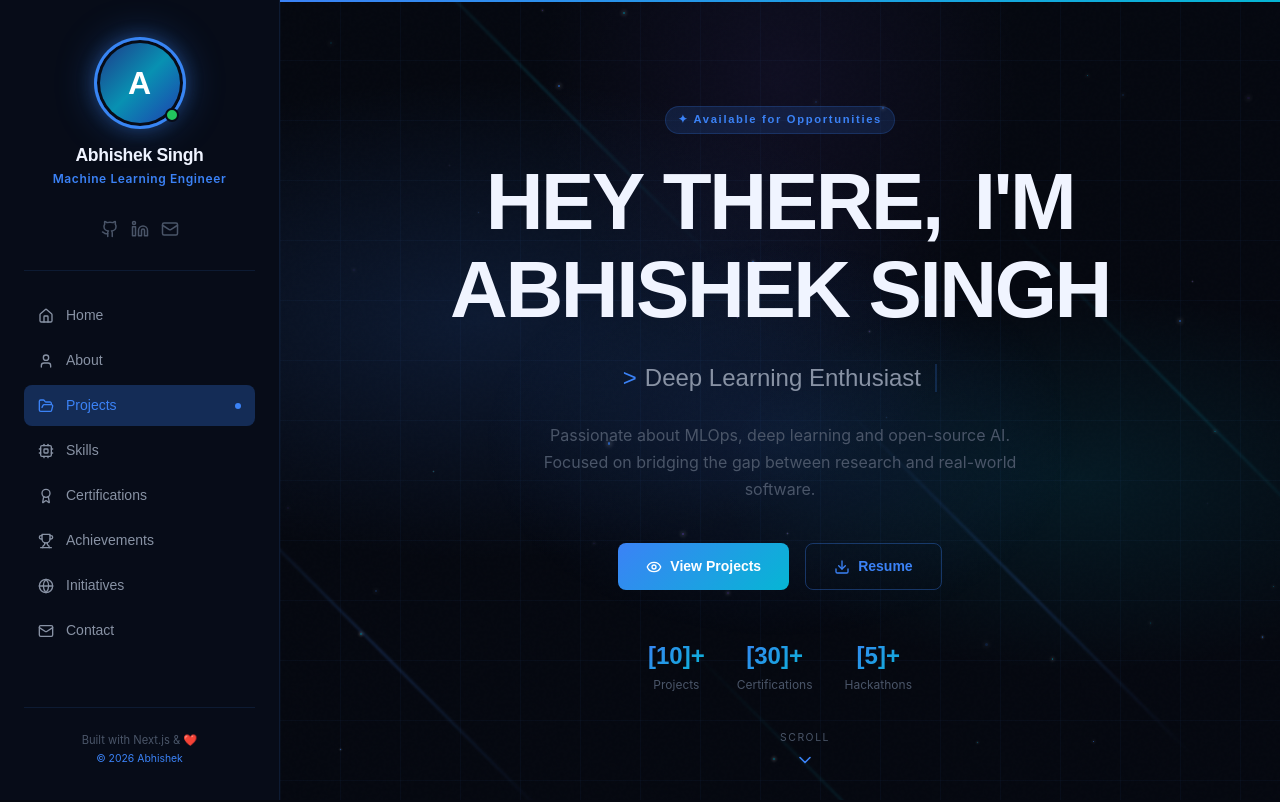
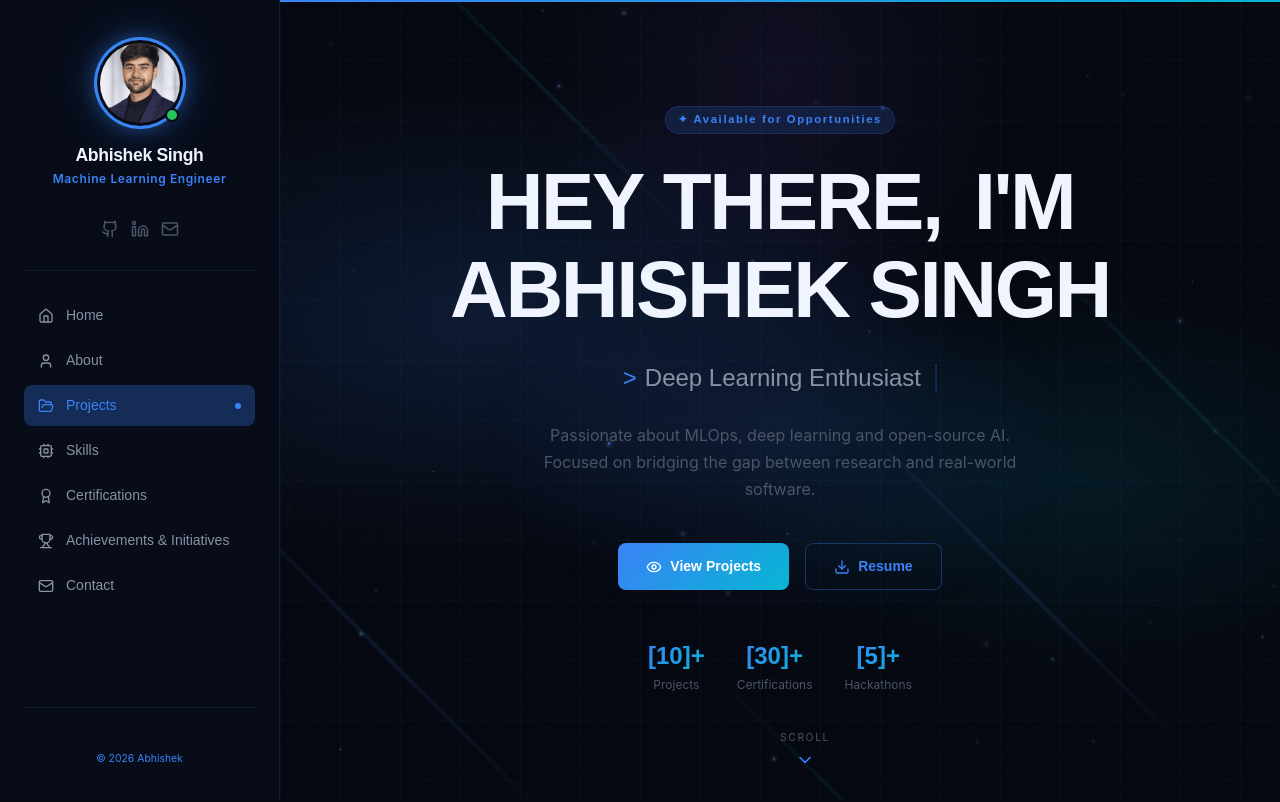
Before and after one commit to iabhishek765/portfolio, a Next.js app: page / in a window 1280 px wide. Shown: the top 802 px of the page. Built offline with nearby package versions, Linux system fonts and the light colour scheme.

Commit message:
Update portfolio sections and navigation

```diff
--- a/src/app/page.tsx
+++ b/src/app/page.tsx
@@ -9,7 +9,6 @@ import Projects from '@/components/sections/Projects';
 import Skills from '@/components/sections/Skills';
 import Certifications from '@/components/sections/Certifications';
 import Achievements from '@/components/sections/Achievements';
-import Initiatives from '@/components/sections/Initiatives';
 import Contact from '@/components/sections/Contact';
 
 const sectionIds = navItems.map((n) => n.id);
@@ -27,7 +26,7 @@ export default function Home() {
         <Skills />
         <Certifications />
         <Achievements />
-        <Initiatives />
+
         <Contact />
       </main>
     </div>
--- a/src/components/layout/Sidebar.tsx
+++ b/src/components/layout/Sidebar.tsx
@@ -58,20 +58,17 @@ export default function Sidebar({ activeSection, onNavClick }: SidebarProps) {
             className="avatar-ring"
             style={{ padding: 3, borderRadius: '50%', background: 'transparent' }}
           >
-            <div className="relative w-20 h-20 rounded-full overflow-hidden bg-gradient-to-br from-blue-500 to-cyan-400">
-              {/* Placeholder avatar — replace src with /images/profile.jpg */}
-              <div
-                className="w-full h-full flex items-center justify-center"
+            <div className="relative w-20 h-20 rounded-full overflow-hidden">
+              <img
+                src="/images/Photo.png"
+                alt="Abhishek Singh"
+                className="w-full h-full object-cover"
                 style={{
-                  background: 'linear-gradient(135deg, #1e3a8a 0%, #0891b2 50%, #1e40af 100%)',
-                  fontSize: '2rem',
-                  fontWeight: 700,
-                  color: 'white',
-                  fontFamily: "'Space Grotesk', sans-serif",
+                  objectPosition: 'center 15%',
+                  objectFit: "cover",
                 }}
-              >
-                {personal.shortName.charAt(0)}
-              </div>
+                />
+
             </div>
           </div>
           {/* Online indicator */}
@@ -157,7 +154,7 @@ export default function Sidebar({ activeSection, onNavClick }: SidebarProps) {
       {/* Footer */}
       <div className="mt-auto pt-6" style={{ borderTop: '1px solid var(--border)' }}>
         <p style={{ fontSize: '0.7rem', color: 'var(--text-muted)', textAlign: 'center', lineHeight: 1.6 }}>
-          Built with Next.js & ❤️
+
           <br />
           <span style={{ color: 'var(--accent)', fontSize: '0.65rem' }}>© {new Date().getFullYear()} {personal.shortName}</span>
         </p>
--- a/src/components/sections/Achievements.tsx
+++ b/src/components/sections/Achievements.tsx
@@ -17,10 +17,10 @@ export default function Achievements() {
       style={{ borderTop: '1px solid var(--border)' }}
     >
       <SectionWrapper>
-        <p className="section-label">Milestones</p>
-        <h2 className="section-title">Achievements</h2>
+        <p className="section-label">BEYOND THE CLASSROOM</p>
+        <h2 className="section-title">Achievements & Initiatives</h2>
         <p className="section-subtitle">
-          Key milestones, competition results, and recognition across the AI/ML community.
+          Leadership, hackathons, writing articles, and open-source contributions that reflect my involvement beyond coursework.
         </p>
         <div style={{ width: 48, height: 3, background: 'var(--gradient-accent)', borderRadius: 2, marginTop: '1rem', marginBottom: '3rem' }} />
       </SectionWrapper>
--- a/src/components/sections/Certifications.tsx
+++ b/src/components/sections/Certifications.tsx
@@ -162,6 +162,36 @@ export default function Certifications() {
           <CertCard key={cert.id} cert={cert} index={i} inView={inView} />
         ))}
       </div>
+      <div
+  style={{
+    display: 'flex',
+    justifyContent: 'center',
+    marginTop: '2.5rem',
+  }}
+>
+  <a
+    href="https://drive.google.com/drive/folders/1YQHFhmygm2I6CaU_v5AaqCWL2UMms2vJ?usp=drive_link"
+    target="_blank"
+    rel="noopener noreferrer"
+    style={{
+      display: 'inline-flex',
+      alignItems: 'center',
+      gap: '0.5rem',
+      padding: '0.8rem 1.4rem',
+      borderRadius: '0.6rem',
+      border: '1px solid rgba(59, 130, 246, 0.5)',
+      background: 'rgba(30, 64, 175, 0.15)',
+      color: '#60a5fa',
+      fontSize: '0.9rem',
+      fontWeight: 600,
+      textDecoration: 'none',
+      transition: 'all 0.2s ease',
+    }}
+  >
+    View All Certifications
+    <span>↗</span>
+  </a>
+</div>
     </section>
   );
 }
--- a/src/components/sections/Contact.tsx
+++ b/src/components/sections/Contact.tsx
@@ -74,7 +74,7 @@ export default function Contact() {
                 }}
               >
                 Whether you&apos;re looking for an AI/ML engineer, want to collaborate
-                on an open-source project, or just want to talk tech — I&apos;d love to hear from you.
+                on an open-source project, or just want to talk about something, I&apos;d love to hear from you.
               </p>
             </div>
 
@@ -279,7 +279,7 @@ export default function Contact() {
       >
         Designed & built by{' '}
         <span style={{ color: 'var(--accent)', fontWeight: 600 }}>{personal.name}</span>
-        {' '}· {new Date().getFullYear()} · Powered by Next.js
+        {' '}· {new Date().getFullYear()}
       </div>
     </section>
   );
--- a/src/data/portfolio.ts
+++ b/src/data/portfolio.ts
@@ -223,37 +223,36 @@ export const certifications = [
 export const achievements = [
   {
     id: 1,
-    title: "[Achievement Title]",
+    title: "Technical Writing",
     description:
-      "[Description: e.g., Top 1% in Kaggle competition X, Silver medal, 3,000+ teams.]",
-    year: "[Year]",
+      "Sharing insights and knowledge across Artificial Intelligence, Machine Learning, Emerging Technologies, and Computer Science through technical articles and educational content.",
+    icon: "📄",
+    link: "#",
+  },
+  {
+    id: 2,
+    title: "JUCA - JECRC University Cricket Association",
+    role: "Co-Founder & Organizer",
+    description: "Co-founded the JECRC University Cricket Association to build and manage a student-led sports community. Contributed to Match planning, team coordination, and community engagement across university-level sports activities.",
+    year: "2024-Present",
     icon: "🥇",
     link: "#",
   },
   {
-    id: 2,
-    title: "[Achievement Title]",
-    description: "[Description: e.g., Published research paper at NeurIPS 2024.]",
-    year: "[Year]",
-    icon: "📄",
-    link: "#",
-  },
-  {
     id: 3,
-    title: "[Achievement Title]",
+    title: "Hackathons",
     description:
-      "[Description: e.g., Won national hackathon with X participants.]",
-    year: "[Year]",
+      "Participated in Hackathonss focused on solving real-world problems using machine learning, artificial intelligence, and software engineering.",
+    year: "2025",
     icon: "🏆",
     link: "#",
   },
   {
     id: 4,
-    title: "[Achievement Title]",
-    description: "[Description: e.g., 1000+ GitHub stars on open-source repo.]",
-    year: "[Year]",
+    title: "Open Source Contributions",
+    description: "Contribute to software and AI/ML projects through GitHub, focusing on practical implementations, project development, documentation, experimentation, and collaborative development.",
     icon: "⭐",
-    link: "#",
+    link: "",
   },
 ];
 
@@ -294,7 +293,6 @@ export const navItems = [
   { id: "projects", label: "Projects", icon: "FolderOpen" },
   { id: "skills", label: "Skills", icon: "Cpu" },
   { id: "certifications", label: "Certifications", icon: "Award" },
-  { id: "achievements", label: "Achievements", icon: "Trophy" },
-  { id: "initiatives", label: "Initiatives", icon: "Globe" },
+  { id: "achievements", label: "Achievements & Initiatives", icon: "Trophy" },
   { id: "contact", label: "Contact", icon: "Mail" },
 ];
```
